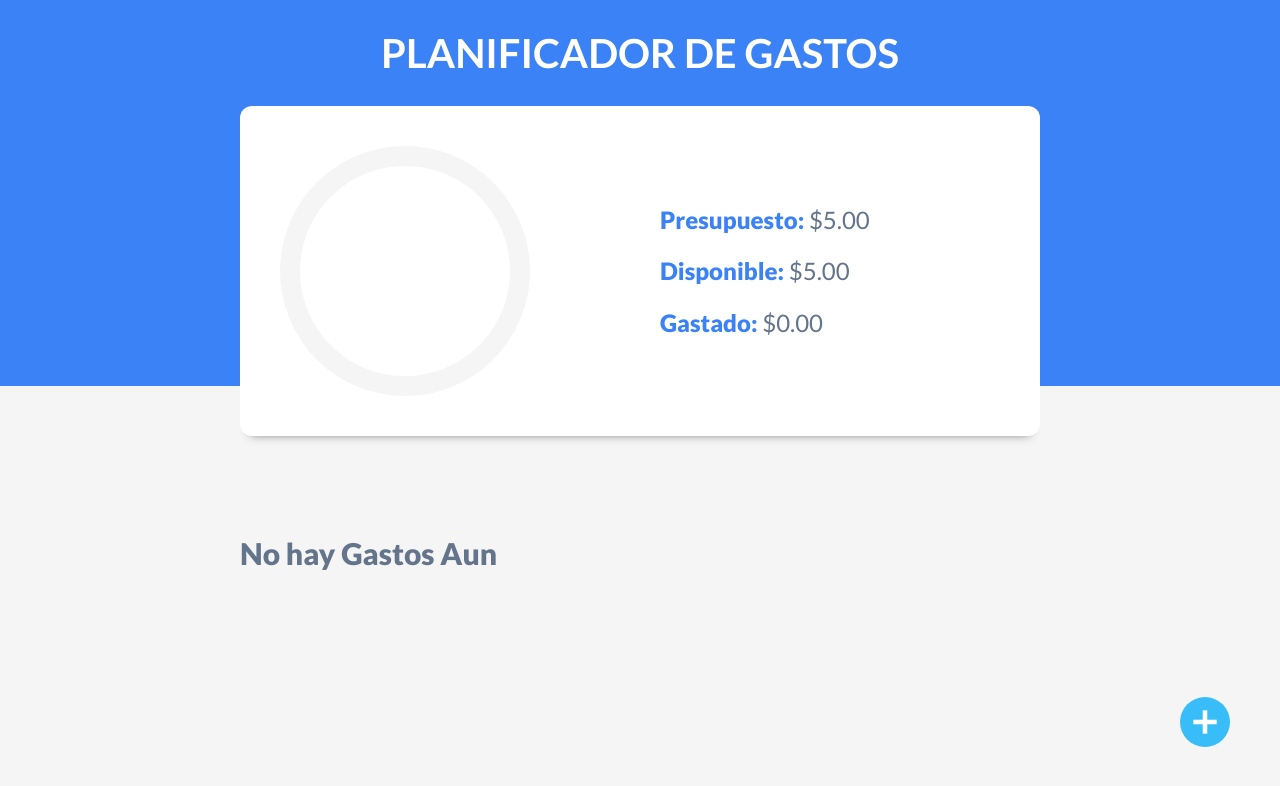
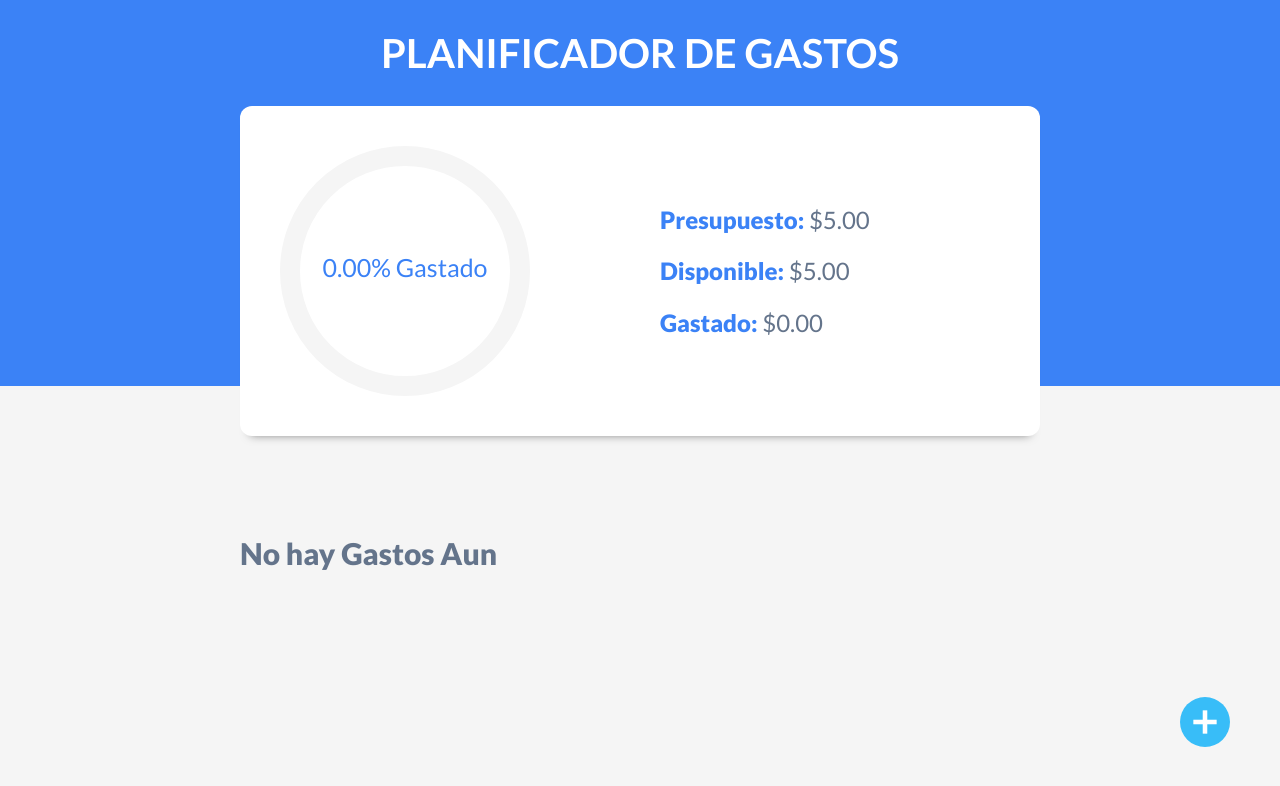
Before and after one commit to joelc24/control-de-gastos, a React (Vite) app: page / in a window 1280 px wide. Both pictures are taken after typing "5" into the empty fields and a click on the input "Añadir". Shown: the top 786 px of the page. Built offline with nearby package versions, Linux system fonts and the light colour scheme.

Commit message:
Mostrando Texto en grafica Circular

```diff
--- a/src/components/ControlPresupuesto.jsx
+++ b/src/components/ControlPresupuesto.jsx
@@ -38,9 +38,11 @@ const ControlPresupuesto = ({presupuesto, gastos}) => {
                 <CircularProgressbar
                     styles={buildStyles({
                         pathColor: '#3B82F6',
-                        trailColor: '#F5F5F5'
+                        trailColor: '#F5F5F5',
+                        textColor: '#3B82F6'
                     })}
                     value={porcentaje}
+                    text={`${porcentaje}% Gastado`}
                 />
             </div>
             <div className="contenido-presupuesto">
```
